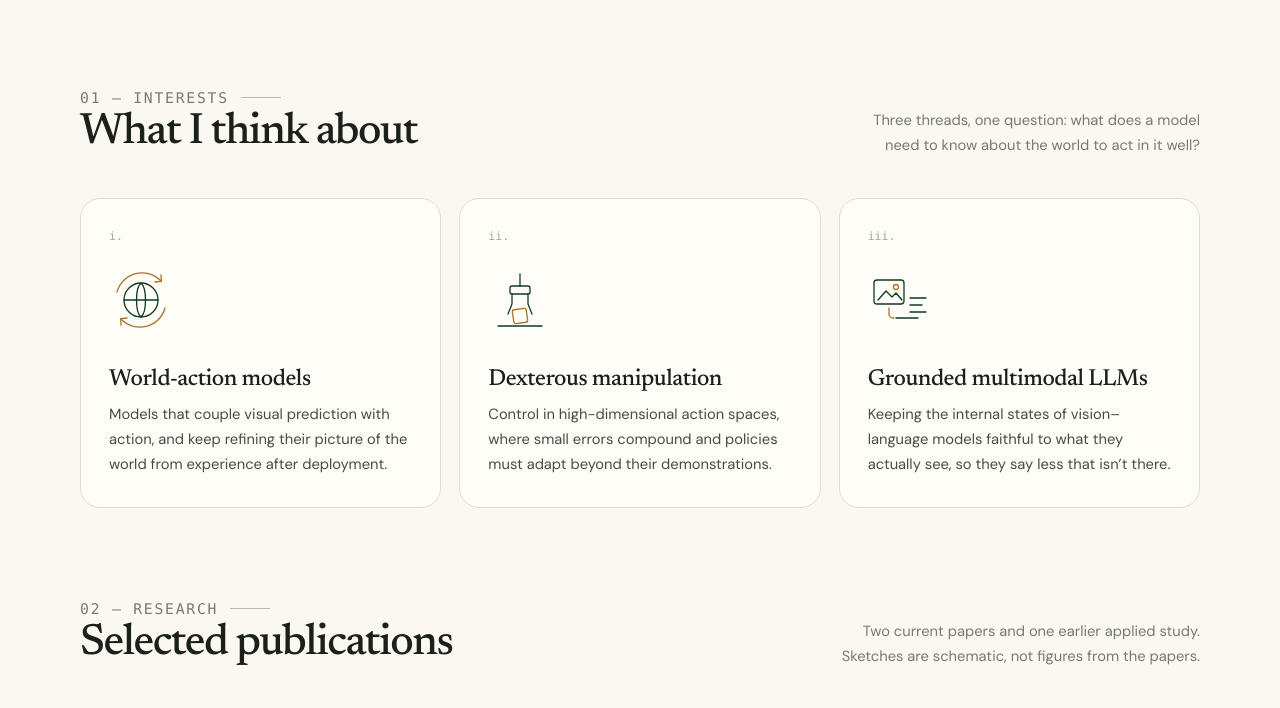
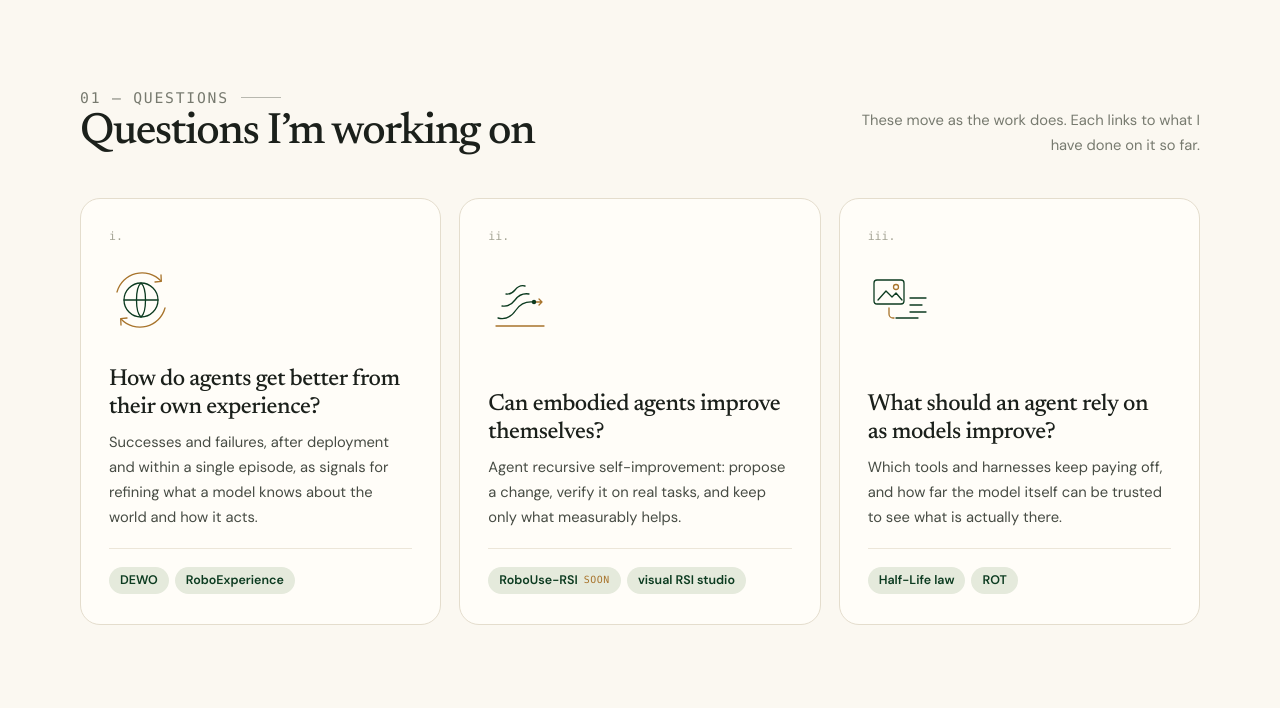
Before and after one commit to zhanxch/zhanxch.github.io, a plain HTML site: page index.html in a window 1280 px wide. Shown: the part 1355-2063 px from the top of the page. Drawn offline with Linux system fonts and the light colour scheme.

Commit message:
Reframe interests as current questions anchored to existing work

```diff
--- a/index.html
+++ b/index.html
@@ -30,7 +30,7 @@
       </a>
       <nav class="nav" aria-label="Main navigation">
         <a href="#about" aria-current="location">About</a>
-        <a href="#interests">Interests</a>
+        <a href="#interests">Questions</a>
         <a href="#research">Research</a>
         <a href="#projects">Projects</a>
         <a href="#education">Education</a>
@@ -57,7 +57,7 @@
         <div class="signature-card">
           <img class="signature" src="assets/signature.png" alt="Handwritten signature of Xiangcheng Zhan" width="1254" height="1254">
           <div class="signature-meta">
-            <div><b>Currently</b>Post-deployment learning for world-action models</div>
+            <div><b>Currently</b>Agents that learn from experience and improve themselves</div>
             <img src="assets/profile-avatar.png" alt="Z monogram" width="500" height="500">
           </div>
         </div>
@@ -84,27 +84,30 @@
 
     <section class="wrap section" id="interests" aria-labelledby="interests-title">
       <header class="section-head reveal">
-        <div><p class="kicker">01 — Interests</p><h2 id="interests-title">What I think about</h2></div>
-        <p>Three threads, one question: what does a model need to know about the world to act in it well?</p>
+        <div><p class="kicker">01 — Questions</p><h2 id="interests-title">Questions I’m working on</h2></div>
+        <p>These move as the work does. Each links to what I have done on it so far.</p>
       </header>
       <div class="themes">
         <article class="theme reveal">
           <span class="theme-num">i.</span>
           <svg class="theme-icon" viewBox="0 0 64 64" aria-hidden="true"><circle cx="32" cy="32" r="17"/><path d="M15 32h34M32 15c-6 5-6 29 0 34M32 15c6 5 6 29 0 34"/><path class="accent" d="M8 24a26 26 0 0 1 44-11"/><path class="accent" d="m52 7 .3 6.4L46 14"/><path class="accent" d="M56 40a26 26 0 0 1-44 11"/><path class="accent" d="m12 57-.3-6.4L18 50"/></svg>
-          <h3>World-action models</h3>
-          <p>Models that couple visual prediction with action, and keep refining their picture of the world from experience after deployment.</p>
+          <h3>How do agents get better from their own experience?</h3>
+          <p>Successes and failures, after deployment and within a single episode, as signals for refining what a model knows about the world and how it acts.</p>
+          <ul class="theme-work"><li><a href="#dewo-title">DEWO</a></li><li><a href="#robox-title">RoboExperience</a></li></ul>
         </article>
         <article class="theme reveal">
           <span class="theme-num">ii.</span>
-          <svg class="theme-icon" viewBox="0 0 64 64" aria-hidden="true"><path d="M32 6v12"/><rect x="22" y="18" width="20" height="8" rx="2"/><path d="M24 26v10l-4 10M40 26v10l4 10"/><rect class="accent" x="25" y="41" width="14" height="14" rx="2" transform="rotate(-8 32 48)"/><path d="M10 58h44"/></svg>
-          <h3>Dexterous manipulation</h3>
-          <p>Control in high-dimensional action spaces, where small errors compound and policies must adapt beyond their demonstrations.</p>
+          <svg class="theme-icon" viewBox="0 0 64 64" aria-hidden="true"><path d="M10 50c8 2 14-2 18-8s10-9 18-8"/><path d="M14 38c6 1 10-2 13-6s8-7 14-6"/><path d="M18 26c4 .5 7-1.5 9-4s6-5 10-4"/><path class="accent" d="M46 34l8 0M54 34l-3-3M54 34l-3 3"/><circle class="fill" cx="46" cy="34" r="2.2"/><path class="accent" d="M8 58h48"/></svg>
+          <h3>Can embodied agents improve themselves?</h3>
+          <p>Agent recursive self-improvement: propose a change, verify it on real tasks, and keep only what measurably helps.</p>
+          <ul class="theme-work"><li><a href="#projects">RoboUse-RSI <span>soon</span></a></li><li><a href="#studio-title">visual RSI studio</a></li></ul>
         </article>
         <article class="theme reveal">
           <span class="theme-num">iii.</span>
           <svg class="theme-icon" viewBox="0 0 64 64" aria-hidden="true"><rect x="6" y="12" width="30" height="24" rx="3"/><path d="m10 32 8-9 6 6 4-4 6 7"/><circle class="accent" cx="28" cy="19" r="2.5"/><path d="M42 30h16M42 37h12M42 44h16M28 50h22"/><path class="accent" d="M21 40v6a4 4 0 0 0 4 4h1"/></svg>
-          <h3>Grounded multimodal LLMs</h3>
-          <p>Keeping the internal states of vision–language models faithful to what they actually see, so they say less that isn’t there.</p>
+          <h3>What should an agent rely on as models improve?</h3>
+          <p>Which tools and harnesses keep paying off, and how far the model itself can be trusted to see what is actually there.</p>
+          <ul class="theme-work"><li><a href="#halflife-title">Half-Life law</a></li><li><a href="#rot-title">ROT</a></li></ul>
         </article>
       </div>
     </section>
--- a/styles.css
+++ b/styles.css
@@ -121,6 +121,10 @@ a:focus-visible,button:focus-visible{outline:2px solid var(--green-2);outline-of
 .theme-icon .fill{fill:currentColor;stroke:none}
 .theme h3{margin:34px 0 8px;font-family:var(--serif);font-weight:500;font-size:1.45rem;line-height:1.2;letter-spacing:-.02em}
 .theme p{margin:0;font-size:.92rem;line-height:1.7;color:var(--body)}
+.theme-work{display:flex;flex-wrap:wrap;gap:6px;margin:18px 0 0;padding:16px 0 0;border-top:1px solid var(--line-soft);list-style:none}
+.theme-work a{display:inline-flex;align-items:center;gap:6px;padding:3px 11px;border-radius:999px;background:var(--green-wash);color:var(--green);font-size:.78rem;font-weight:500;transition:background .2s ease}
+.theme-work a:hover{background:#d6dfcb}
+.theme-work span{font-family:var(--mono);font-size:.62rem;letter-spacing:.06em;text-transform:uppercase;color:var(--ochre)}
 
 /* Publications */
 .pubs{display:flex;flex-direction:column;gap:18px}
@@ -231,6 +235,7 @@ a:focus-visible,button:focus-visible{outline:2px solid var(--green-2);outline-of
   .theme-num{grid-column:1/-1}
   .theme-icon{grid-row:2/4;margin:14px 0 0}
   .theme h3{margin:14px 0 6px}
+  .theme-work{grid-column:2}
   .pub{grid-template-columns:220px minmax(0,1fr);gap:26px}
   .projects,.software{grid-template-columns:minmax(0,1fr)}
   .nav .nav-cta{display:none}
@@ -261,6 +266,7 @@ a:focus-visible,button:focus-visible{outline:2px solid var(--green-2);outline-of
   .stamp{width:70px;height:70px;right:-6px}
   .theme{grid-template-columns:minmax(0,1fr)}
   .theme-icon{grid-row:auto}
+  .theme-work{grid-column:auto}
 }
 @media(prefers-reduced-motion:reduce){
   html{scroll-behavior:auto}
```
